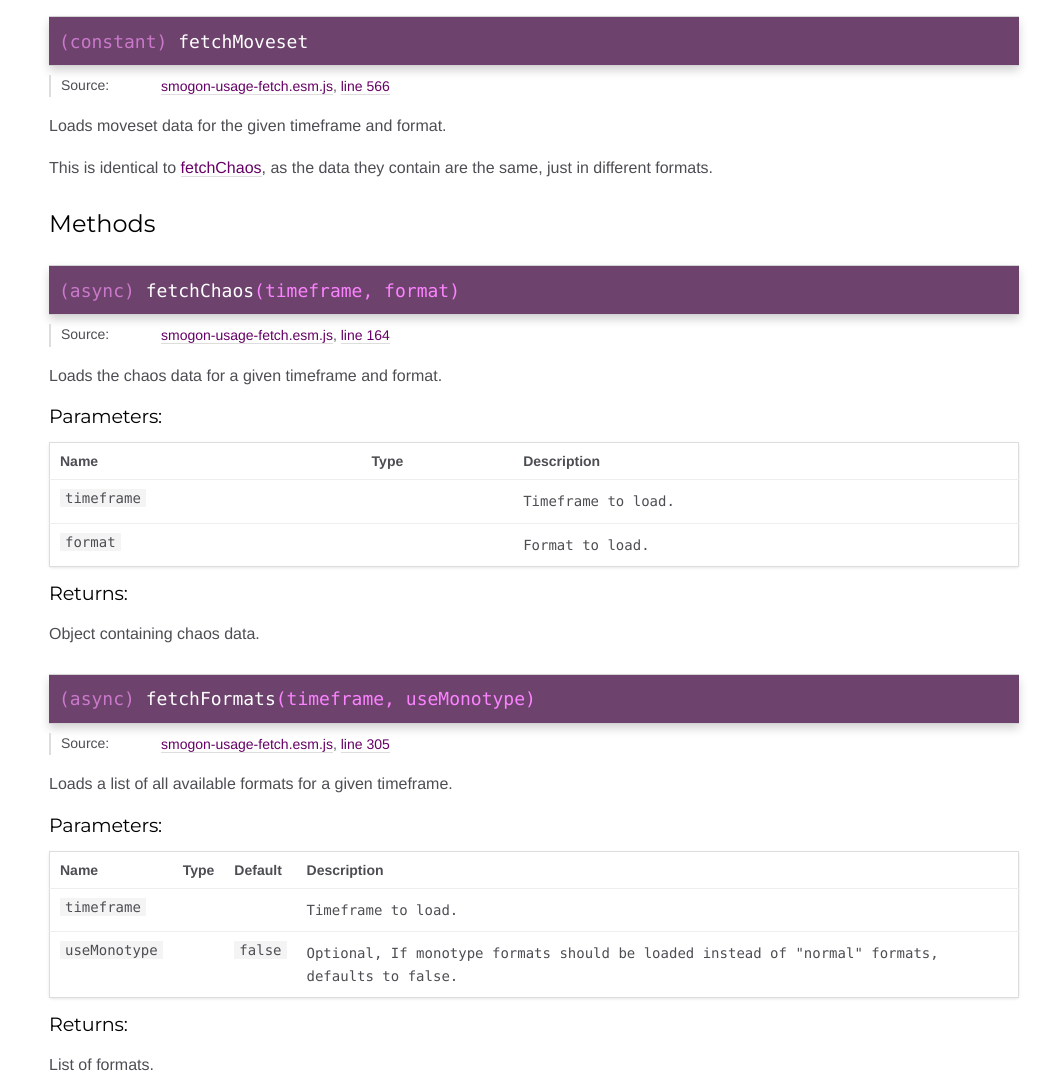
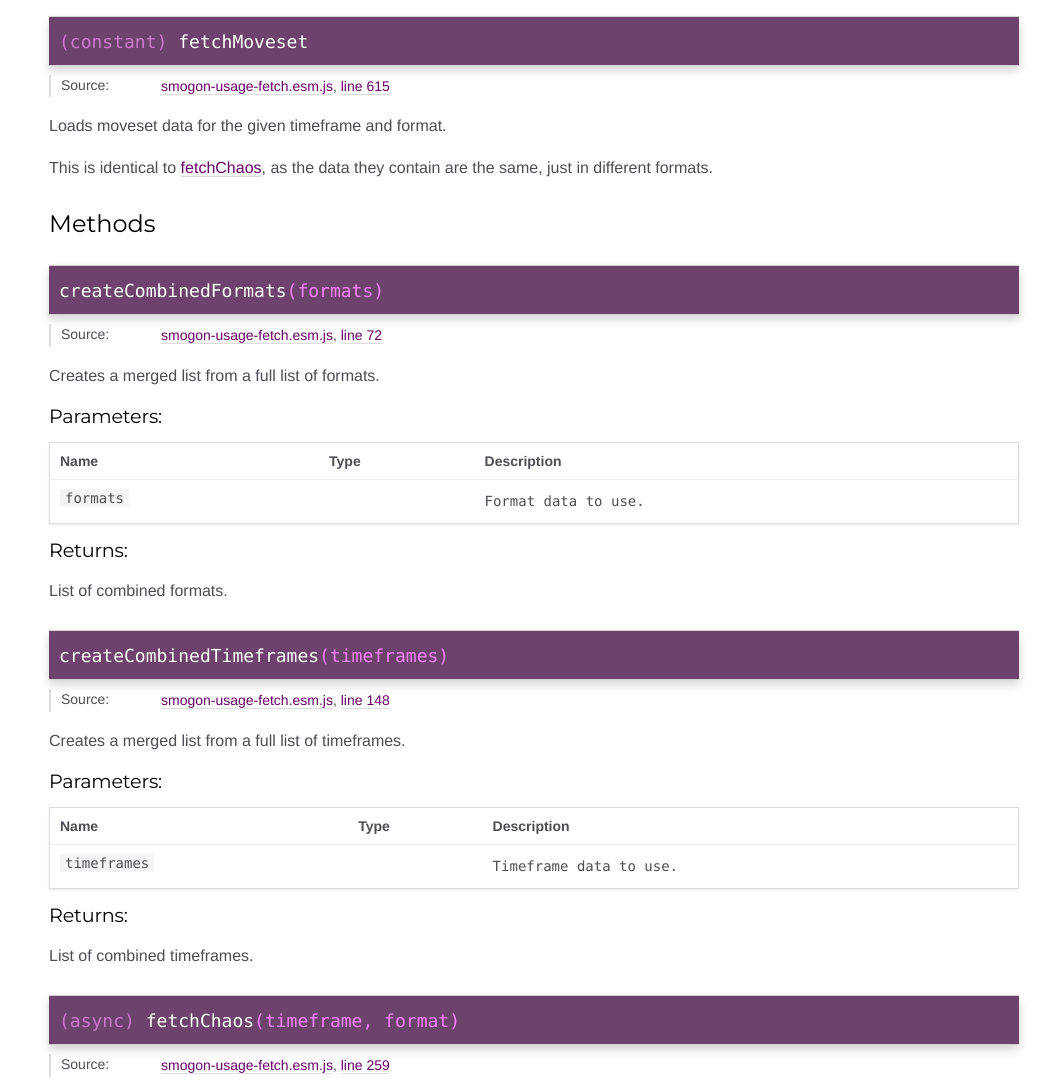
Before and after one commit to RillingDev/smogon-usage-fetch, a website: page docs/global.html in a window 1280 px wide. Shown: the part 184-1265 px from the top of the page, without its empty margins (241-1280 px from the left). Drawn offline with Linux system fonts and the light colour scheme.

Commit message:
updated docs

```diff
--- a/docs/global.html
+++ b/docs/global.html
@@ -26,7 +26,7 @@
 
 <nav >
 
-    <h2><a href="index.html">Home</a></h2><h3>Global</h3><ul><li><a href="global.html#fetchChaos">fetchChaos</a></li><li><a href="global.html#fetchFormats">fetchFormats</a></li><li><a href="global.html#fetchLeads">fetchLeads</a></li><li><a href="global.html#fetchMetagame">fetchMetagame</a></li><li><a href="global.html#fetchMoveset">fetchMoveset</a></li><li><a href="global.html#fetchTimeframes">fetchTimeframes</a></li><li><a href="global.html#fetchUsage">fetchUsage</a></li></ul>
+    <h2><a href="index.html">Home</a></h2><h3>Global</h3><ul><li><a href="global.html#createCombinedFormats">createCombinedFormats</a></li><li><a href="global.html#createCombinedTimeframes">createCombinedTimeframes</a></li><li><a href="global.html#fetchChaos">fetchChaos</a></li><li><a href="global.html#fetchFormats">fetchFormats</a></li><li><a href="global.html#fetchLeads">fetchLeads</a></li><li><a href="global.html#fetchMetagame">fetchMetagame</a></li><li><a href="global.html#fetchMoveset">fetchMoveset</a></li><li><a href="global.html#fetchTimeframes">fetchTimeframes</a></li><li><a href="global.html#fetchUsage">fetchUsage</a></li></ul>
 </nav>
 
 <div id="main">
@@ -129,7 +129,7 @@
 
     <dt class="tag-source">Source:</dt>
     <dd class="tag-source"><ul class="dummy"><li>
-        <a href="smogon-usage-fetch.esm.js.html">smogon-usage-fetch.esm.js</a>, <a href="smogon-usage-fetch.esm.js.html#line566">line 566</a>
+        <a href="smogon-usage-fetch.esm.js.html">smogon-usage-fetch.esm.js</a>, <a href="smogon-usage-fetch.esm.js.html#line615">line 615</a>
     </li></ul></dd>
 
 
@@ -191,6 +191,288 @@
 
 
 
+    <h4 class="name" id="createCombinedFormats"><span class="type-signature"></span>createCombinedFormats<span class="signature">(formats)</span><span class="type-signature"></span></h4>
+
+
+
+
+
+
+<dl class="details">
+
+
+    <dt class="tag-source">Source:</dt>
+    <dd class="tag-source"><ul class="dummy"><li>
+        <a href="smogon-usage-fetch.esm.js.html">smogon-usage-fetch.esm.js</a>, <a href="smogon-usage-fetch.esm.js.html#line72">line 72</a>
+    </li></ul></dd>
+
+
+
+
+
+
+
+
+
+
+
+
+
+
+
+
+
+
+
+
+
+
+
+
+
+
+
+
+
+
+
+</dl>
+
+
+
+
+
+<div class="description">
+    <p>Creates a merged list from a full list of formats.</p>
+</div>
+
+
+
+
+
+
+
+
+
+
+
+    <h5>Parameters:</h5>
+
+
+<table class="params">
+    <thead>
+    <tr>
+
+        <th>Name</th>
+
+
+        <th>Type</th>
+
+
+
+
+
+        <th class="last">Description</th>
+    </tr>
+    </thead>
+
+    <tbody>
+
+
+        <tr>
+
+                <td class="name"><code>formats</code></td>
+
+
+            <td class="type">
+
+            </td>
+
+
+
+
+
+            <td class="description last"><p>Format data to use.</p></td>
+        </tr>
+
+
+    </tbody>
+</table>
+
+
+
+
+
+
+
+
+
+
+
+
+
+
+
+
+<h5>Returns:</h5>
+
+
+<div class="param-desc">
+    <p>List of combined formats.</p>
+</div>
+
+
+
+
+
+
+
+
+
+
+
+
+    <h4 class="name" id="createCombinedTimeframes"><span class="type-signature"></span>createCombinedTimeframes<span class="signature">(timeframes)</span><span class="type-signature"></span></h4>
+
+
+
+
+
+
+<dl class="details">
+
+
+    <dt class="tag-source">Source:</dt>
+    <dd class="tag-source"><ul class="dummy"><li>
+        <a href="smogon-usage-fetch.esm.js.html">smogon-usage-fetch.esm.js</a>, <a href="smogon-usage-fetch.esm.js.html#line148">line 148</a>
+    </li></ul></dd>
+
+
+
+
+
+
+
+
+
+
+
+
+
+
+
+
+
+
+
+
+
+
+
+
+
+
+
+
+
+
+
+</dl>
+
+
+
+
+
+<div class="description">
+    <p>Creates a merged list from a full list of timeframes.</p>
+</div>
+
+
+
+
+
+
+
+
+
+
+
+    <h5>Parameters:</h5>
+
+
+<table class="params">
+    <thead>
+    <tr>
+
+        <th>Name</th>
+
+
+        <th>Type</th>
+
+
+
+
+
+        <th class="last">Description</th>
+    </tr>
+    </thead>
+
+    <tbody>
+
+
+        <tr>
+
+                <td class="name"><code>timeframes</code></td>
+
+
+            <td class="type">
+
+            </td>
+
+
+
+
+
+            <td class="description last"><p>Timeframe data to use.</p></td>
+        </tr>
+
+
+    </tbody>
+</table>
+
+
+
+
+
+
+
+
+
+
+
+
+
+
+
+
+<h5>Returns:</h5>
+
+
+<div class="param-desc">
+    <p>List of combined timeframes.</p>
+</div>
+
+
+
+
+
+
+
+
+
+
+
+
     <h4 class="name" id="fetchChaos"><span class="type-signature">(async) </span>fetchChaos<span class="signature">(timeframe, format)</span><span class="type-signature"></span></h4>
 
 
@@ -203,7 +485,7 @@
 
     <dt class="tag-source">Source:</dt>
     <dd class="tag-source"><ul class="dummy"><li>
-        <a href="smogon-usage-fetch.esm.js.html">smogon-usage-fetch.esm.js</a>, <a href="smogon-usage-fetch.esm.js.html#line164">line 164</a>
+        <a href="smogon-usage-fetch.esm.js.html">smogon-usage-fetch.esm.js</a>, <a href="smogon-usage-fetch.esm.js.html#line259">line 259</a>
     </li></ul></dd>
 
 
@@ -362,7 +644,7 @@
 
     <dt class="tag-source">Source:</dt>
     <dd class="tag-source"><ul class="dummy"><li>
-        <a href="smogon-usage-fetch.esm.js.html">smogon-usage-fetch.esm.js</a>, <a href="smogon-usage-fetch.esm.js.html#line305">line 305</a>
+        <a href="smogon-usage-fetch.esm.js.html">smogon-usage-fetch.esm.js</a>, <a href="smogon-usage-fetch.esm.js.html#line354">line 354</a>
     </li></ul></dd>
 
 
@@ -533,7 +815,7 @@
 
     <dt class="tag-source">Source:</dt>
     <dd class="tag-source"><ul class="dummy"><li>
-        <a href="smogon-usage-fetch.esm.js.html">smogon-usage-fetch.esm.js</a>, <a href="smogon-usage-fetch.esm.js.html#line501">line 501</a>
+        <a href="smogon-usage-fetch.esm.js.html">smogon-usage-fetch.esm.js</a>, <a href="smogon-usage-fetch.esm.js.html#line550">line 550</a>
     </li></ul></dd>
 
 
@@ -692,7 +974,7 @@
 
     <dt class="tag-source">Source:</dt>
     <dd class="tag-source"><ul class="dummy"><li>
-        <a href="smogon-usage-fetch.esm.js.html">smogon-usage-fetch.esm.js</a>, <a href="smogon-usage-fetch.esm.js.html#line546">line 546</a>
+        <a href="smogon-usage-fetch.esm.js.html">smogon-usage-fetch.esm.js</a>, <a href="smogon-usage-fetch.esm.js.html#line595">line 595</a>
     </li></ul></dd>
 
 
@@ -851,7 +1133,7 @@
 
     <dt class="tag-source">Source:</dt>
     <dd class="tag-source"><ul class="dummy"><li>
-        <a href="smogon-usage-fetch.esm.js.html">smogon-usage-fetch.esm.js</a>, <a href="smogon-usage-fetch.esm.js.html#line625">line 625</a>
+        <a href="smogon-usage-fetch.esm.js.html">smogon-usage-fetch.esm.js</a>, <a href="smogon-usage-fetch.esm.js.html#line632">line 632</a>
     </li></ul></dd>
 
 
@@ -948,7 +1230,7 @@
 
     <dt class="tag-source">Source:</dt>
     <dd class="tag-source"><ul class="dummy"><li>
-        <a href="smogon-usage-fetch.esm.js.html">smogon-usage-fetch.esm.js</a>, <a href="smogon-usage-fetch.esm.js.html#line680">line 680</a>
+        <a href="smogon-usage-fetch.esm.js.html">smogon-usage-fetch.esm.js</a>, <a href="smogon-usage-fetch.esm.js.html#line687">line 687</a>
     </li></ul></dd>
 
 
@@ -1110,7 +1392,7 @@
 <br class="clear">
 
 <footer>
-    Documentation generated by <a href="https://github.com/jsdoc3/jsdoc">JSDoc 3.5.5</a> on Sat Apr 20 2019 10:18:48 GMT+0200 (Central European Summer Time) using the <a href="https://github.com/clenemt/docdash">docdash</a> theme.
+    Documentation generated by <a href="https://github.com/jsdoc3/jsdoc">JSDoc 3.5.5</a> on Sun Apr 21 2019 10:51:30 GMT+0200 (Central European Summer Time) using the <a href="https://github.com/clenemt/docdash">docdash</a> theme.
 </footer>
 
 <script>prettyPrint();</script>
--- a/src/parse/smogon/timeframe.ts
+++ b/src/parse/smogon/timeframe.ts
@@ -67,7 +67,7 @@ const createTimeframeData = (year: string): ICombinedTimeframeData => {
 /**
  * Creates a merged list from a full list of timeframes.
  *
- * @private
+ * @public
  * @param timeframes Timeframe data to use.
  * @return List of combined timeframes.
  */
--- a/types/parse/smogon/timeframe.d.ts
+++ b/types/parse/smogon/timeframe.d.ts
@@ -29,7 +29,7 @@ declare const joinTimeframeLineData: (timeframe: ITimeframeData) => string;
 /**
  * Creates a merged list from a full list of timeframes.
  *
- * @private
+ * @public
  * @param timeframes Timeframe data to use.
  * @return List of combined timeframes.
  */
```
Also changed, not shown: docs/index.html (+2 -2 lines), docs/smogon-usage-fetch.esm.js.html (+99 -92 lines), src/parse/smogon/format.ts (+8 -1 lines), types/parse/smogon/format.d.ts (+8 -1 lines), dist/smogon-usage-fetch.common.js, dist/smogon-usage-fetch.esm.js.
